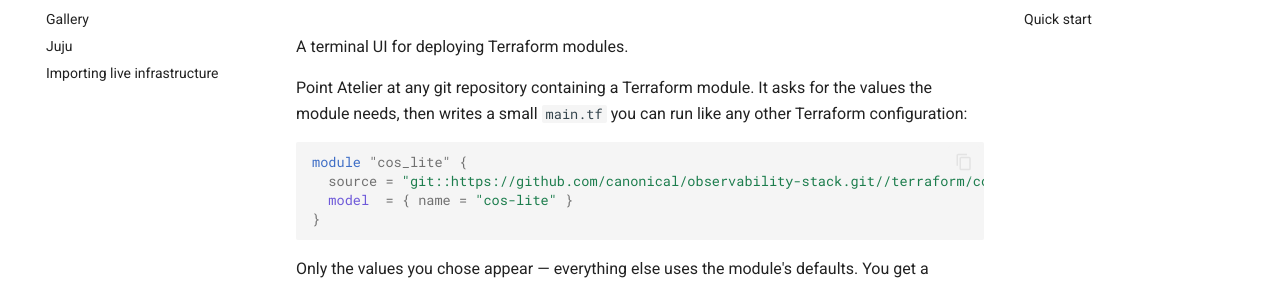
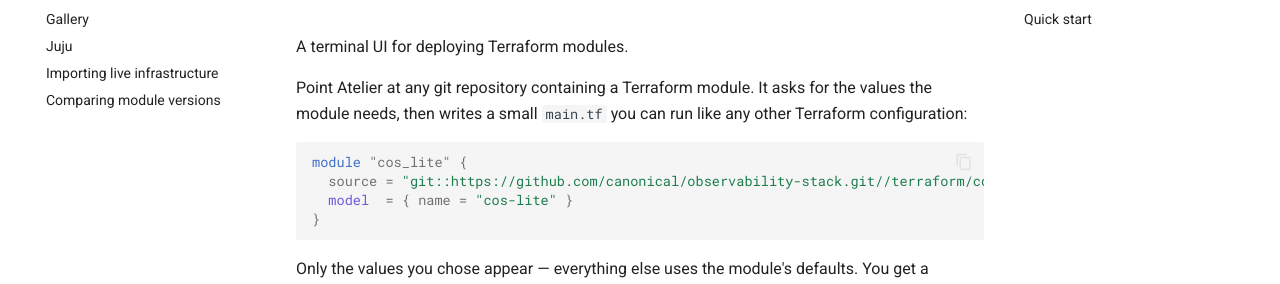
Before and after one commit to MichaelThamm/atelier, an MkDocs documentation site: the page built from website/docs/index.md, in a window 1280 px wide. Shown: the part 146-430 px from the top of the page. Built offline with MkDocs 1.6.1 and Material for MkDocs 9.7.7, drawn with Linux system fonts in a browser that asks for light colours; comment, search, counter and statistics services are not loaded.

Commit message:
docs: publish the module-versions how-to on the website (#87)

```diff
--- a/website/mkdocs.yml
+++ b/website/mkdocs.yml
@@ -40,6 +40,7 @@ nav:
   - Gallery: gallery.md
   - Juju: juju.md
   - Importing live infrastructure: import-juju.md
+  - Comparing module versions: comparing-module-versions.md
 
 markdown_extensions:
   - attr_list
```
Also changed, not shown: 2 other files.
